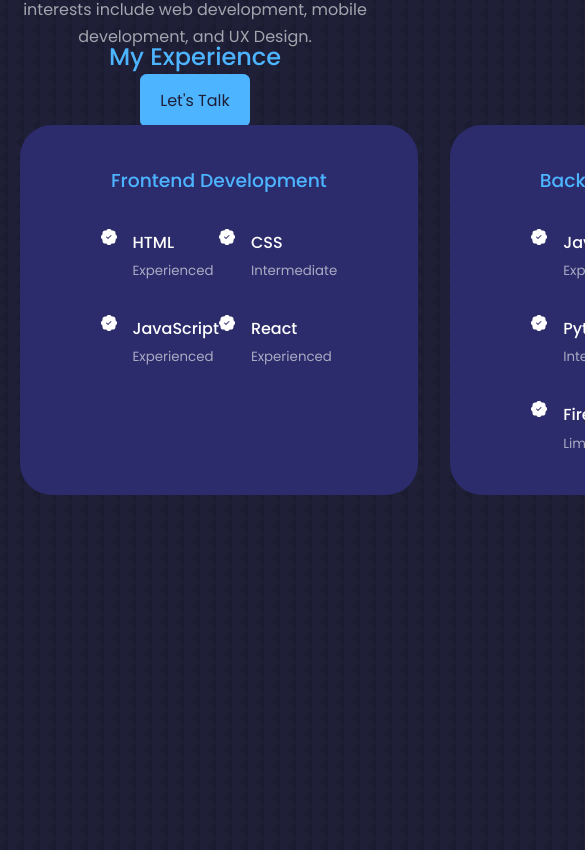
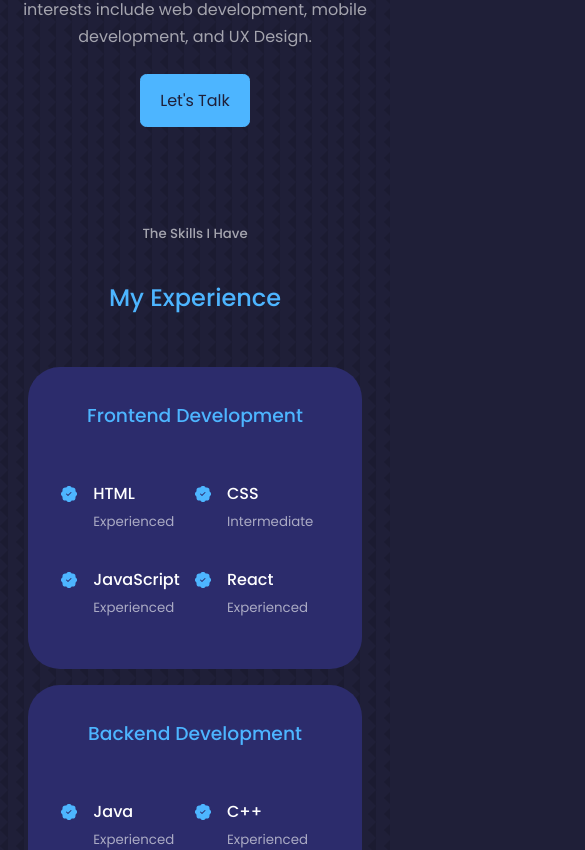
Before and after one commit to willmccarten/personalWebsite, a React (Create React App) app: page / in a window 390 px wide. Shown: the part 1898-2748 px from the top of the page, 585 px wide, since content can reach past the window. Built offline with nearby package versions, Linux system fonts and the light colour scheme.

Commit message:
bug fix in index.css, mobile device compatibility for experience component

```diff
--- a/src/components/experience/Experience.jsx
+++ b/src/components/experience/Experience.jsx
@@ -13,28 +13,28 @@
           <h3>Frontend Development</h3>
           <div className="experience__content">
             <article className='experience__details'>
-              <BsPatchCheckFill />
+              <BsPatchCheckFill className='experience__details-icon'/>
               <div>
                 <h4>HTML</h4>
                 <small className='text-light'>Experienced</small>
               </div>
             </article>
             <article className='experience__details'>
-              <BsPatchCheckFill />
+              <BsPatchCheckFill className='experience__details-icon'/>
               <div>
                 <h4>CSS</h4>
                 <small className='text-light'>Intermediate</small>
               </div>
             </article>
             <article className='experience__details'>
-              <BsPatchCheckFill />
+              <BsPatchCheckFill className='experience__details-icon'/>
               <div>
                 <h4>JavaScript</h4>
                 <small className='text-light'>Experienced</small>
               </div>
             </article>
             <article className='experience__details'>
-              <BsPatchCheckFill />
+              <BsPatchCheckFill className='experience__details-icon'/>
               <div>
                 <h4>React</h4>
                 <small className='text-light'>Experienced</small>
@@ -47,35 +47,35 @@
           <h3>Backend Development</h3>
             <div className="experience__content">
               <article className='experience__details'>
-                <BsPatchCheckFill />
+                <BsPatchCheckFill className='experience__details-icon'/>
                 <div>
                   <h4>Java</h4>
                   <small className='text-light'>Experienced</small>
                 </div>
               </article>
               <article className='experience__details'>
-                <BsPatchCheckFill />
+                <BsPatchCheckFill className='experience__details-icon'/>
                 <div>
                   <h4>C++</h4>
                   <small className='text-light'>Experienced</small>
                 </div>
               </article>
               <article className='experience__details'>
-                <BsPatchCheckFill />
+                <BsPatchCheckFill className='experience__details-icon'/>
                 <div>
                   <h4>Python</h4>
                   <small className='text-light'>Intermediate</small>
                 </div>
               </article>
               <article className='experience__details'>
-                <BsPatchCheckFill />
+                <BsPatchCheckFill className='experience__details-icon'/>
                 <div>
                   <h4>MySQL</h4>
                   <small className='text-light'>Limited</small>
                 </div>
               </article>
               <article className='experience__details'>
-                <BsPatchCheckFill />
+                <BsPatchCheckFill className='experience__details-icon'/>
                 <div>
                   <h4>Firebase</h4>
                   <small className='text-light'>Limited</small>
--- a/src/components/experience/experience.css
+++ b/src/components/experience/experience.css
@@ -35,3 +35,38 @@
     display: flex;
     gap: 1rem;
 }
+
+.experience__details-icon {
+    margin-top: 6px;
+    color: var(--color-primary);
+}
+
+
+/* Media Queries (Medium Devices)*/
+@media screen and (max-width: 1024px) {
+    .experience__container {
+        grid-template-columns: 1fr;
+    }
+
+    .experience__container > div {
+        padding: 2rem;
+        width: 80%;
+        margin: 0 auto;
+    }
+
+    .experience__content {
+        padding: 1rem;
+    }
+}
+
+/* Media Queries (Small Devices)*/
+@media screen and (max-width: 600px) {
+    .experience__container {
+        gap: 1rem;
+    }
+
+    .experience__container > div {
+        padding: 2rem 1rem;
+        width: 95%;
+    }
+}
--- a/src/index.css
+++ b/src/index.css
@@ -58,7 +58,6 @@
 
 section {
     margin-top: 8rem;
-    height: 100vh;
 }
 
 section > h2, section > h5 {
```
